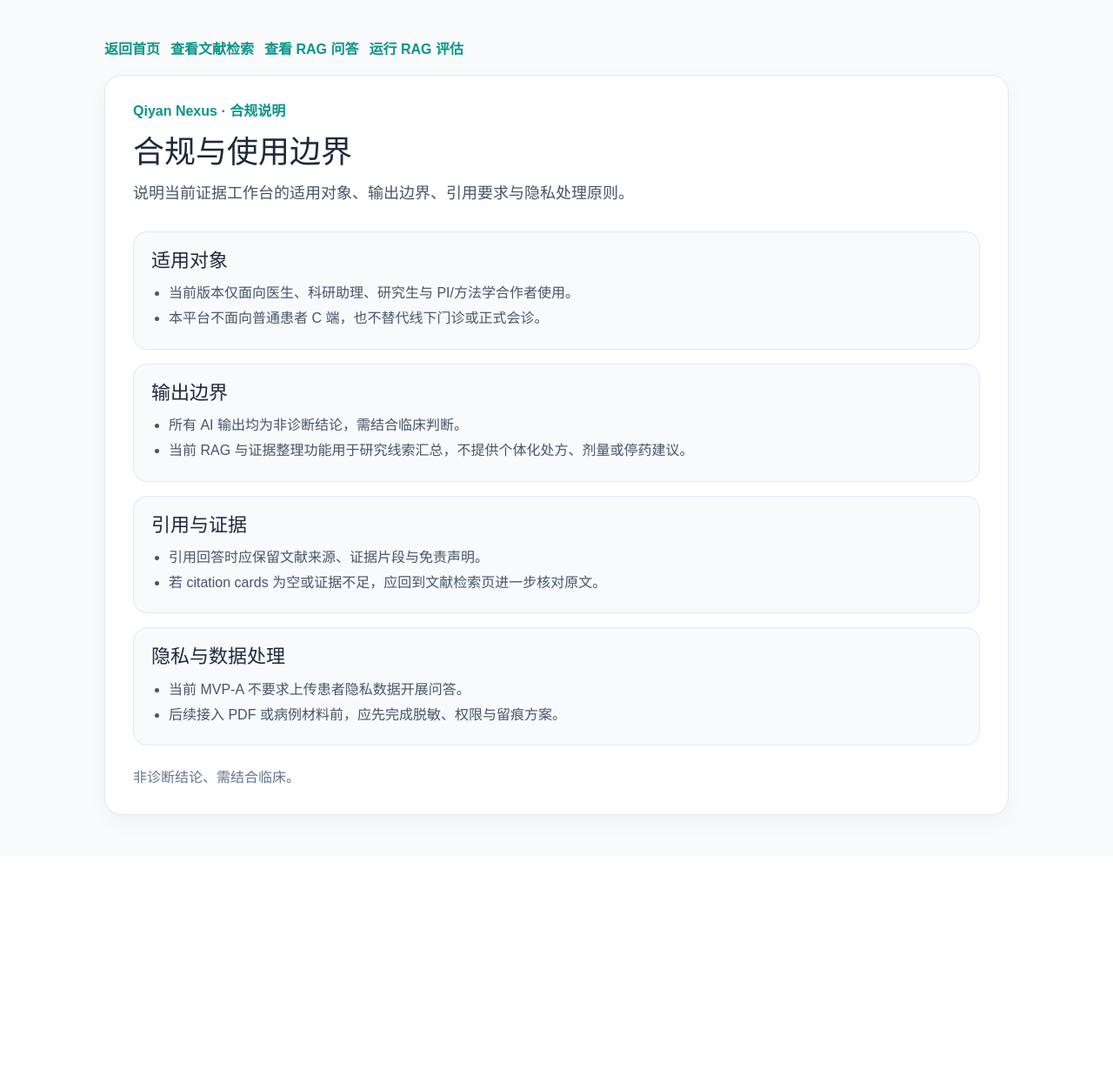
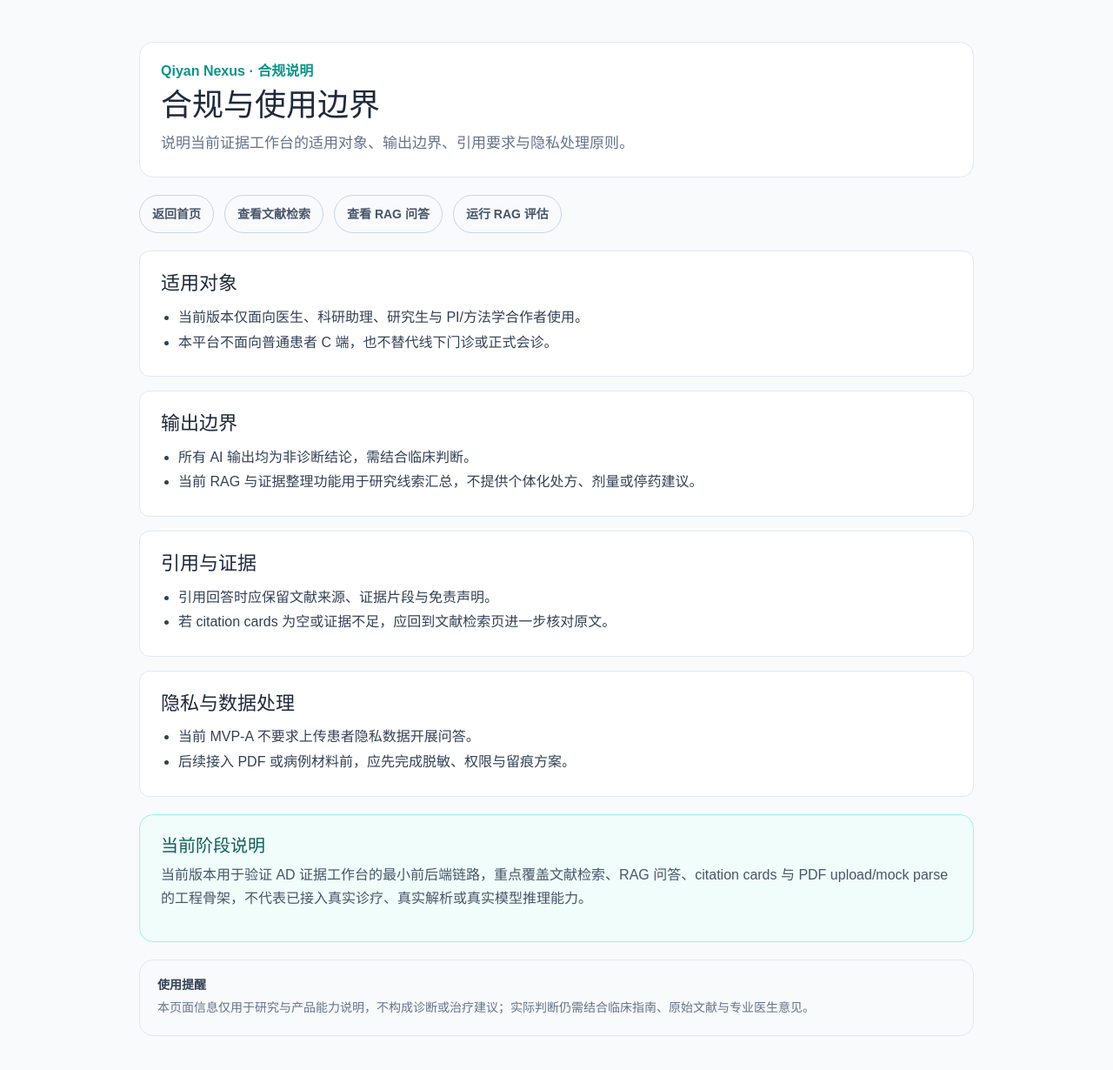
Before and after one commit to 0Dy6h/qiyan-nexus, a Next.js app in the folder frontend/: page /compliance in a window 1280 px wide. Shown: the top 1230 px of the page at 87% size. Before the commit the page ends 985 px from the top, so only its background shows below. Built offline with nearby package versions, Linux system fonts and the light colour scheme.

Commit message:
docs: record compliance polish handoff and project map

```diff
--- a/frontend/app/compliance/page.tsx
+++ b/frontend/app/compliance/page.tsx
@@ -1,63 +1,97 @@
-import {
-  getComplianceHighlights,
-  getComplianceNavigationLinks,
-  getCompliancePageIntro,
-} from "../../lib/compliance-page";
+import { CardBodyText } from "../../components/CardMeta";
+import { getComplianceHighlights, getComplianceNavigationLinks, getCompliancePageIntro } from "../../lib/compliance-page";
+import { getSurfaceCardStyle, getSurfaceSectionStyle } from "../../lib/ui/surfaces";
 
 export default function CompliancePage() {
   const intro = getCompliancePageIntro();
-  const links = getComplianceNavigationLinks();
-  const sections = getComplianceHighlights();
+  const highlights = getComplianceHighlights();
+  const navigationLinks = getComplianceNavigationLinks();
 
   return (
-    <main style={{ minHeight: "100vh", background: "#f8fafc", padding: 48 }}>
-      <section style={{ maxWidth: 1040, margin: "0 auto" }}>
-        <div style={{ display: "flex", gap: 12, flexWrap: "wrap", marginBottom: 20 }}>
-          {links.map((link) => (
-            <a key={link.href} href={link.href} style={{ color: "#0d9488", fontWeight: 700, textDecoration: "none" }}>
-              {link.label}
-            </a>
+    <main style={{ minHeight: "100vh", background: "#f8fafc", padding: "clamp(20px, 4vw, 48px)" }}>
+      <section style={{ maxWidth: 960, margin: "0 auto", display: "grid", gap: 20 }}>
+        <article style={getSurfaceSectionStyle()}>
+          <div style={{ display: "grid", gap: 8 }}>
+            <p style={{ color: "#0d9488", fontWeight: 700, margin: 0 }}>{intro.eyebrow}</p>
+            <h1 style={{ color: "#1e293b", fontSize: 36, lineHeight: 1.2, margin: 0 }}>{intro.title}</h1>
+            <p style={{ color: "#64748b", fontSize: 17, lineHeight: 1.7, margin: 0 }}>{intro.summary}</p>
+          </div>
+        </article>
+
+        <nav aria-label="工作台导航" style={{ display: "flex", gap: 12, flexWrap: "wrap" }}>
+          {navigationLinks.map((link) => {
+            const isCurrent = link.href === "/compliance";
+
+            return (
+              <a
+                key={link.href}
+                href={link.href}
+                aria-current={isCurrent ? "page" : undefined}
+                style={{
+                  display: "inline-flex",
+                  alignItems: "center",
+                  borderRadius: 999,
+                  background: isCurrent ? "#ecfeff" : "transparent",
+                  border: `1px solid ${isCurrent ? "#99f6e4" : "#cbd5e1"}`,
+                  color: isCurrent ? "#115e59" : "#475569",
+                  fontSize: 14,
+                  fontWeight: isCurrent ? 700 : 600,
+                  padding: "10px 14px",
+                  textDecoration: "none",
+                  minHeight: 44,
+                }}
+              >
+                {link.label}
+              </a>
+            );
+          })}
+        </nav>
+
+        <div style={{ display: "grid", gap: 16 }}>
+          {highlights.map((section) => (
+            <article key={section.title} style={getSurfaceCardStyle()}>
+              <h2 style={{ color: "#1e293b", fontSize: 22, marginTop: 0, marginBottom: 12 }}>{section.title}</h2>
+              <ul style={{ margin: 0, paddingLeft: 20, color: "#334155", lineHeight: 1.8 }}>
+                {section.items.map((item) => (
+                  <li key={item}>{item}</li>
+                ))}
+              </ul>
+            </article>
           ))}
         </div>
 
-        <div
+        <section
           style={{
-            background: "white",
-            border: "1px solid #e2e8f0",
-            borderRadius: 20,
-            padding: 32,
-            boxShadow: "0 8px 24px rgba(15, 23, 42, 0.04)",
+            ...getSurfaceSectionStyle(),
+            background: "#f0fdfa",
+            border: "1px solid #99f6e4",
           }}
         >
-          <p style={{ color: "#0d9488", fontWeight: 700, marginTop: 0 }}>{intro.eyebrow}</p>
-          <h1 style={{ color: "#1e293b", fontSize: 36, marginBottom: 12 }}>{intro.title}</h1>
-          <p style={{ color: "#475569", fontSize: 18, lineHeight: 1.7, marginTop: 0 }}>{intro.summary}</p>
+          <div style={{ display: "grid", gap: 8 }}>
+            <h2 style={{ color: "#115e59", fontSize: 20, margin: 0 }}>当前阶段说明</h2>
+            <CardBodyText>
+              当前版本用于验证 AD 证据工作台的最小前后端链路，重点覆盖文献检索、RAG 问答、citation cards 与 PDF
+              upload/mock parse 的工程骨架，不代表已接入真实诊疗、真实解析或真实模型推理能力。
+            </CardBodyText>
+          </div>
+        </section>
 
-          <div style={{ display: "grid", gap: 16, marginTop: 28 }}>
-            {sections.map((section) => (
-              <article
-                key={section.title}
-                style={{
-                  borderRadius: 16,
-                  border: "1px solid #dbeafe",
-                  background: "#f8fafc",
-                  padding: 20,
-                }}
-              >
-                <h2 style={{ color: "#1e293b", fontSize: 22, marginTop: 0 }}>{section.title}</h2>
-                <ul style={{ color: "#475569", lineHeight: 1.8, paddingLeft: 20, marginBottom: 0 }}>
-                  {section.items.map((item) => (
-                    <li key={item}>{item}</li>
-                  ))}
-                </ul>
-              </article>
-            ))}
+        <section
+          aria-label="使用提醒"
+          style={{
+            ...getSurfaceSectionStyle(),
+            background: "#f8fafc",
+            border: "1px solid #e2e8f0",
+            padding: 20,
+          }}
+        >
+          <div style={{ display: "grid", gap: 6 }}>
+            <p style={{ color: "#334155", fontSize: 14, fontWeight: 700, margin: 0 }}>使用提醒</p>
+            <p style={{ color: "#64748b", fontSize: 14, lineHeight: 1.7, margin: 0 }}>
+              本页面信息仅用于研究与产品能力说明，不构成诊断或治疗建议；实际判断仍需结合临床指南、原始文献与专业医生意见。
+            </p>
           </div>
-
-          <p style={{ color: "#64748b", marginTop: 28, marginBottom: 0 }}>
-            非诊断结论、需结合临床。
-          </p>
-        </div>
+        </section>
       </section>
     </main>
   );
```
Also changed, not shown: 3 other files (tests, documents, lock files or other folders).
